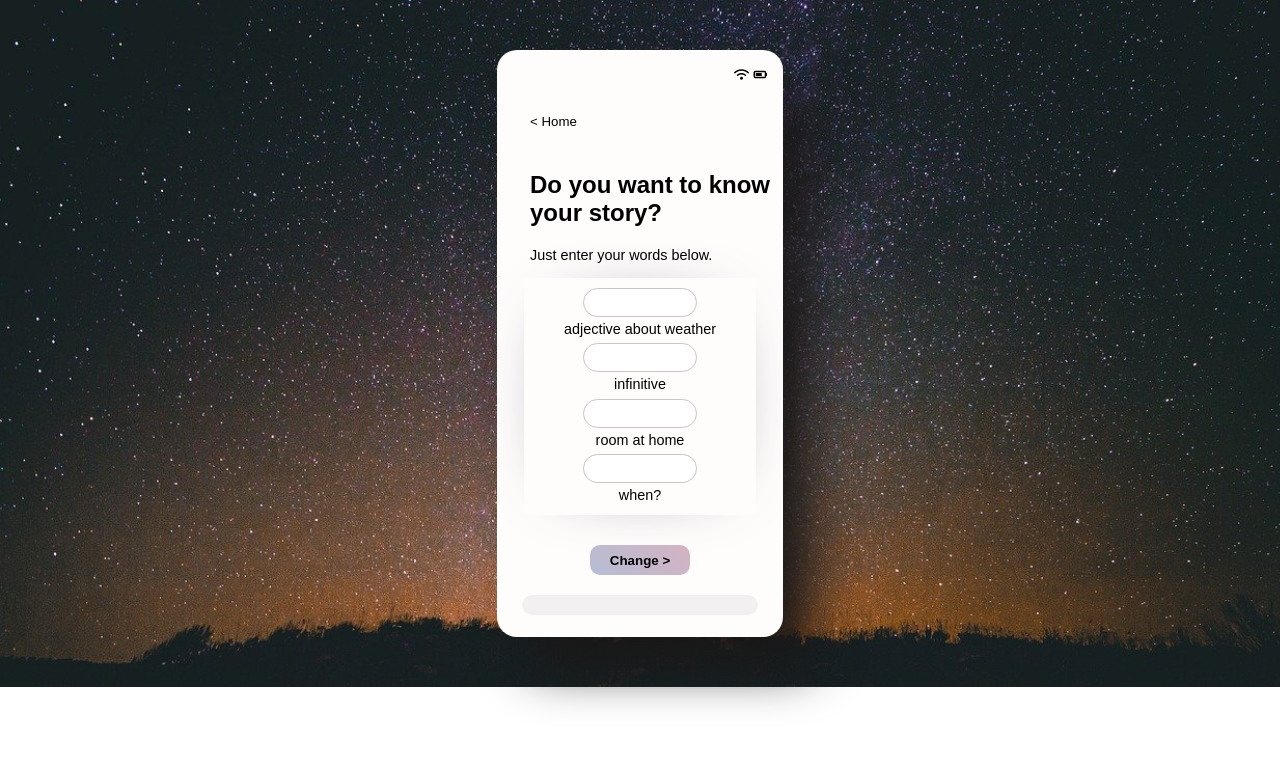
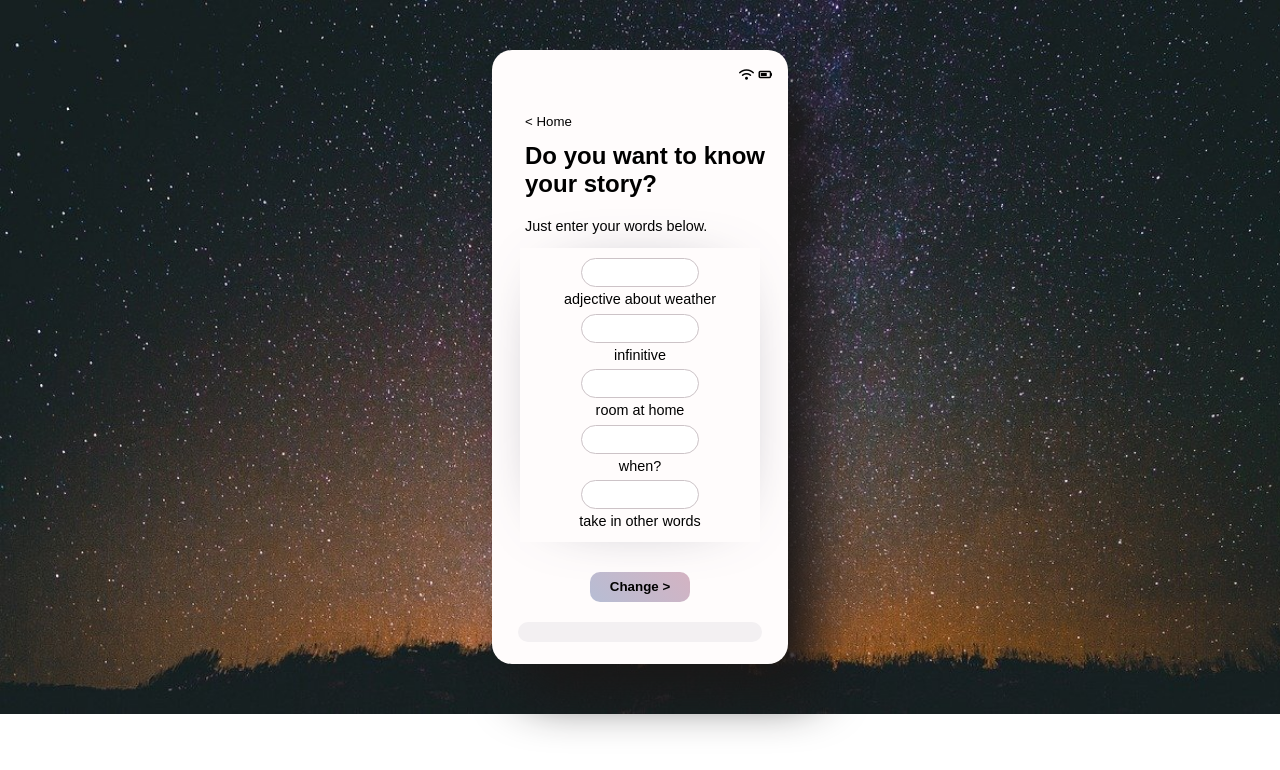
Before and after one commit to natwoj/pick-word-and-know-history-game, a plain HTML site: page index.html in a window 1280 px wide. Drawn offline with Linux system fonts and the light colour scheme; a web font is replaced by a local one.

Commit message:
styling on and on:)

```diff
--- a/javascript.js
+++ b/javascript.js
@@ -10,12 +10,11 @@ var adjectiveTwo = "<b><span class='change'>" + document.getElementById("adjecti
 function bestUppercase(adjectiveTwo) {
     return adjectiveTwo[24].toUpperCase() + adjectiveTwo.slice(25).toLowerCase();
 };
-/*
 var verbTwo = "<span class='change'>" + document.getElementById("verbTwo").value + "</span>";
-*/
 var history = "";
 history += "Today will be " + adjective + " day. ";
 history += "You will " + verb + " at your "+ roomOne + ".";
-history += " " + bestUppercase(adjectiveTwo) + " you will meet someone new!"
+history += " " + bestUppercase(adjectiveTwo) + " you will meet someone new! "
+history += "So " + verbTwo + " your friend, go to " + roomOne + " and just chill."
 historyDiv.innerHTML = history;
 }
--- a/styles.css
+++ b/styles.css
@@ -13,15 +13,17 @@ body {
 .mobileview {
     display: inline-block;
     background-color:  #fffcfc;
-    background-clip: ;
     padding: 8px;
-    width: 270px;
+    width: 280px;
     border-radius: 20px;
     box-shadow: 30px 30px 50px rgb(26, 24, 24);
 }
 .title {
     text-align: left;
     padding-left: 25px;
+}
+h2 {
+    margin-top: 10px;
 }
 p {
     font-size: 0.9em;
@@ -33,6 +35,7 @@ p {
 .home {
     text-align: left;
     padding-left: 25px;
+    height: 40px;
 }
 h5 {
     display: inline-block;
```
Also changed, not shown: index.html (+1 -3 lines).
